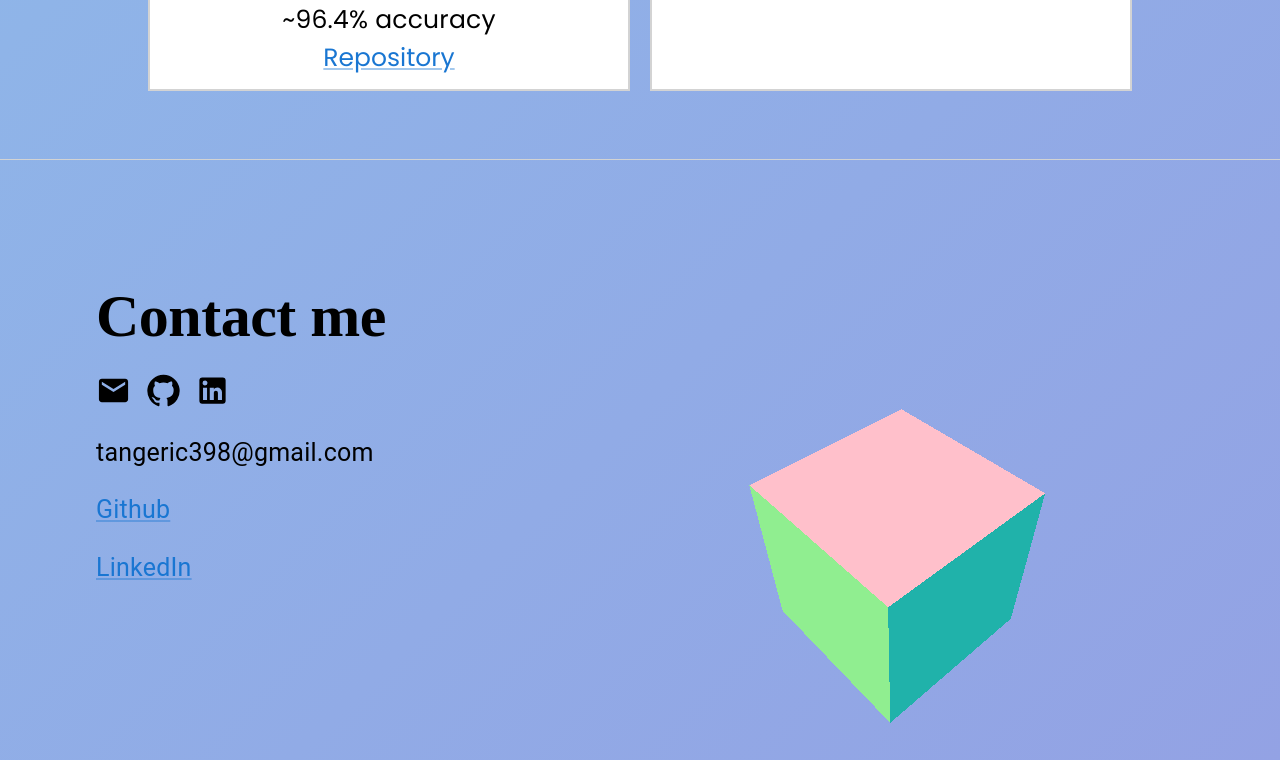
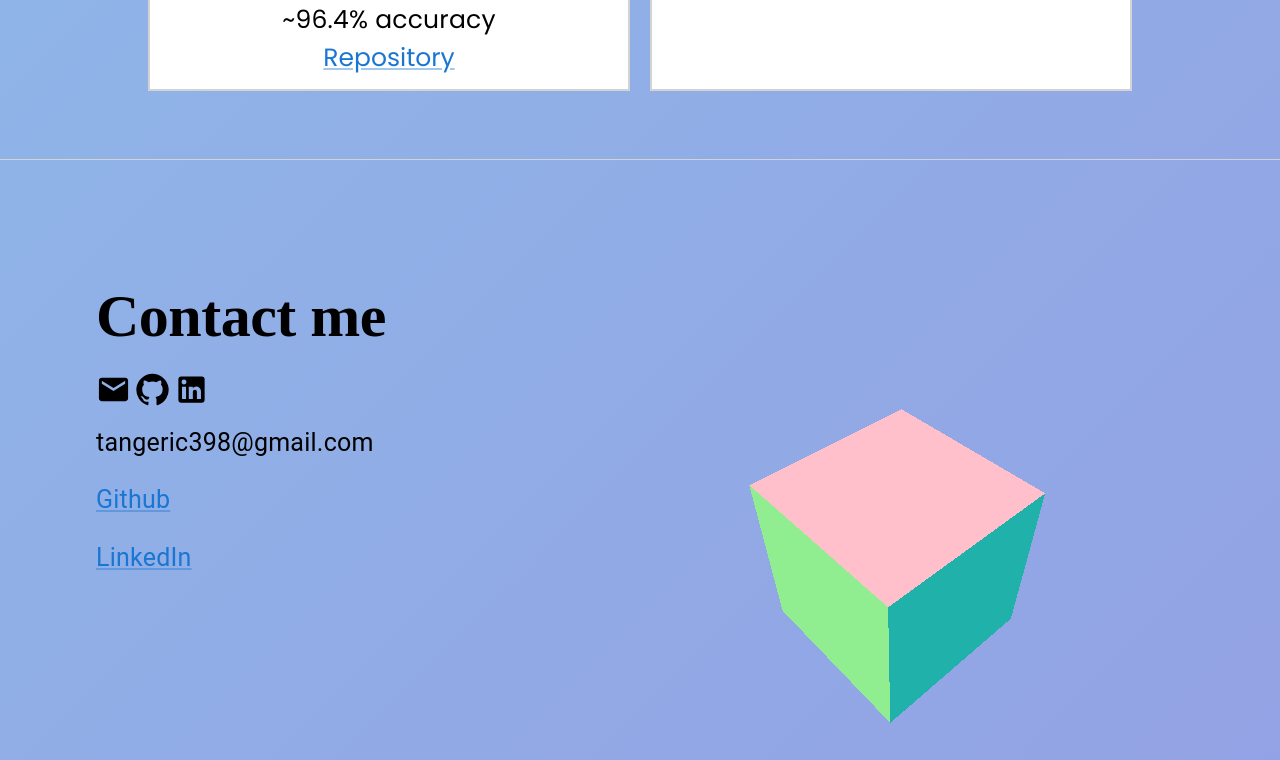
Before and after one commit to erictang398/erictang398.github.io, a React (Create React App) app: page / in a window 1280 px wide. Shown: the part 2740-3500 px from the top of the page. Built offline with nearby package versions, Linux system fonts and the light colour scheme.

Commit message:
small change to icons

```diff
--- a/src/components/contact.jsx
+++ b/src/components/contact.jsx
@@ -22,13 +22,24 @@ const Contact = () => {
                         <Typography variant='h2' style={{
                             fontWeight: 'bold',
                             fontFamily: 'Abril Fatface',
+                            marginBottom: '20px',
+                            left: '15%',
+                            top: '15vh',
+                            position: 'relative',
+                            maxWidth: '50%',
+                        }}>
+                            Contact me
+                        </Typography>
+                        <Typography style={{
+                            fontWeight: 'bold',
+                            fontFamily: 'Abril Fatface',
                             marginBottom: '60px',
                             left: '15%',
                             top: '15vh',
                             position: 'relative',
                             maxWidth: '50%',
                         }}>
-                            Contact me <EmailIcon fontSize='large' /> <GitHubIcon fontSize='large' /> <LinkedInIcon fontSize='large' />
+                        <EmailIcon fontSize='large' /> <GitHubIcon fontSize='large' /> <LinkedInIcon fontSize='large' />
                         </Typography>
                         <br />
                         <Typography color="black" style={{
```
